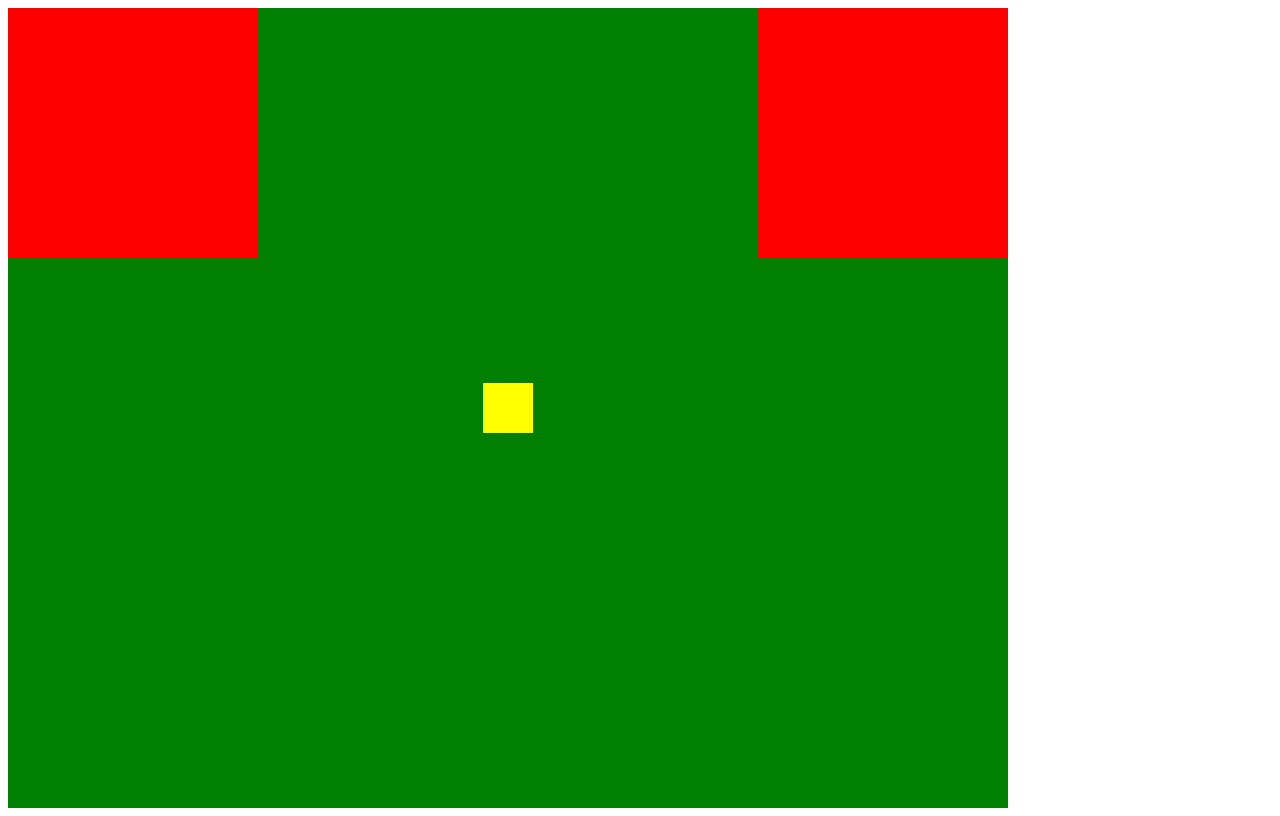
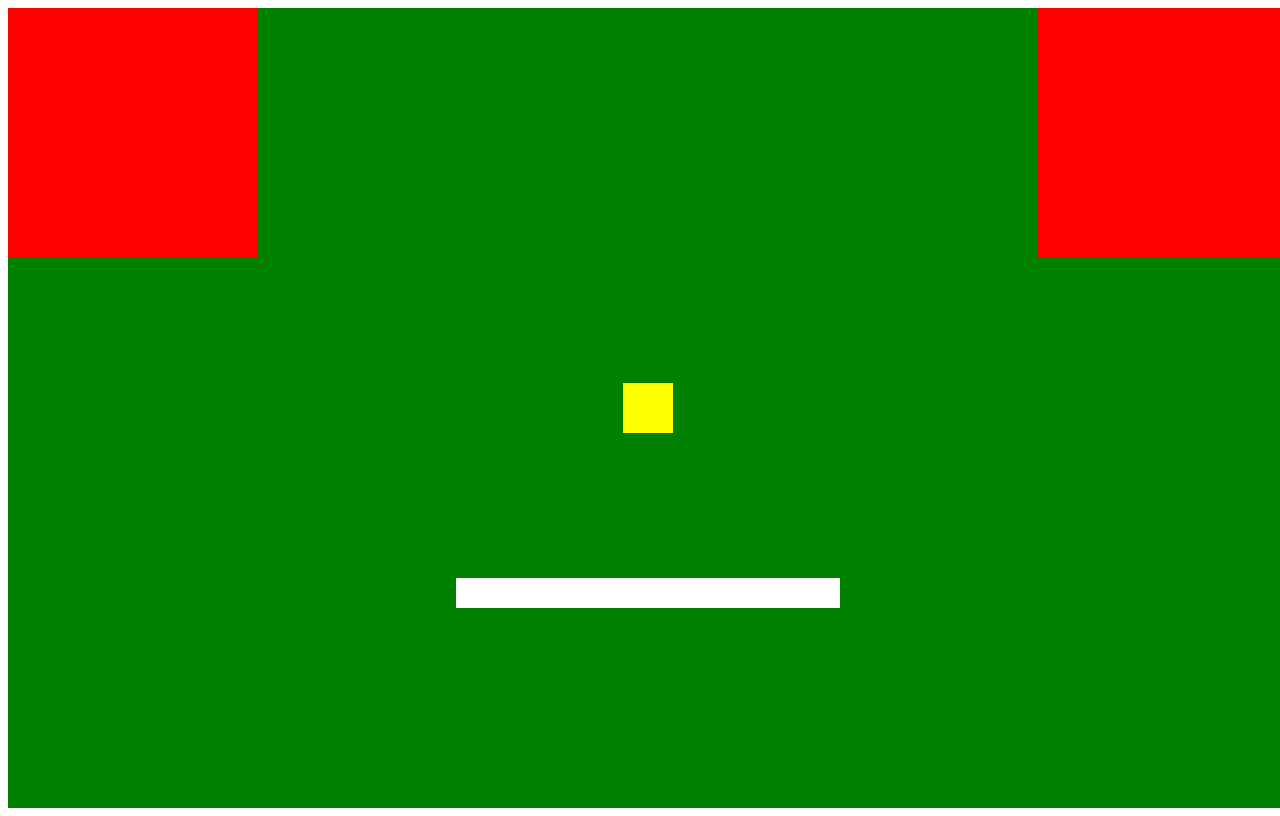
Before and after one commit to vrossi96/htmlcss-hello, a plain HTML site: page index.html in a window 1280 px wide. Drawn offline with Linux system fonts and the light colour scheme.

Commit message:
added white box

```diff
--- a/index.html
+++ b/index.html
@@ -12,6 +12,7 @@
         <div id="red1" class="box"></div>
         <div id="red2" class="box"></div>
         <div id="yellow"></div>
+        <div id="white"></div>
     </div>
 </body>
 </html>
--- a/style.css
+++ b/style.css
@@ -1,6 +1,6 @@
 #green {
-    width: 1000px;
-    height: 800px;
+    width: 100vw;
+    height: 100vh;
     background-color: green;
     position: relative;
 }
@@ -31,3 +31,13 @@
     left: 50%;
     transform: translate(-50%, -50%);
 }
+
+#white {
+    width: 30%;
+    height: 30px;
+    background-color: white;
+    position: absolute;
+    bottom: 25%;
+    left: 50%;
+    transform: translate(-50%);
+}
```
